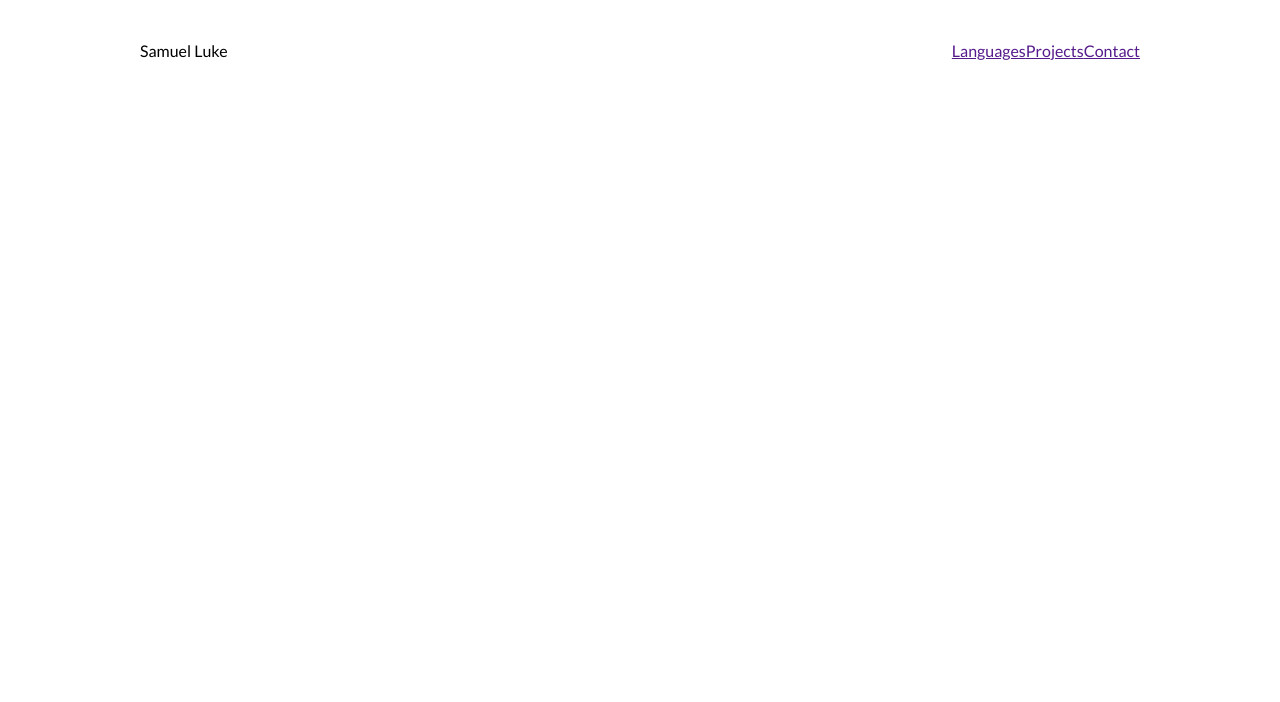
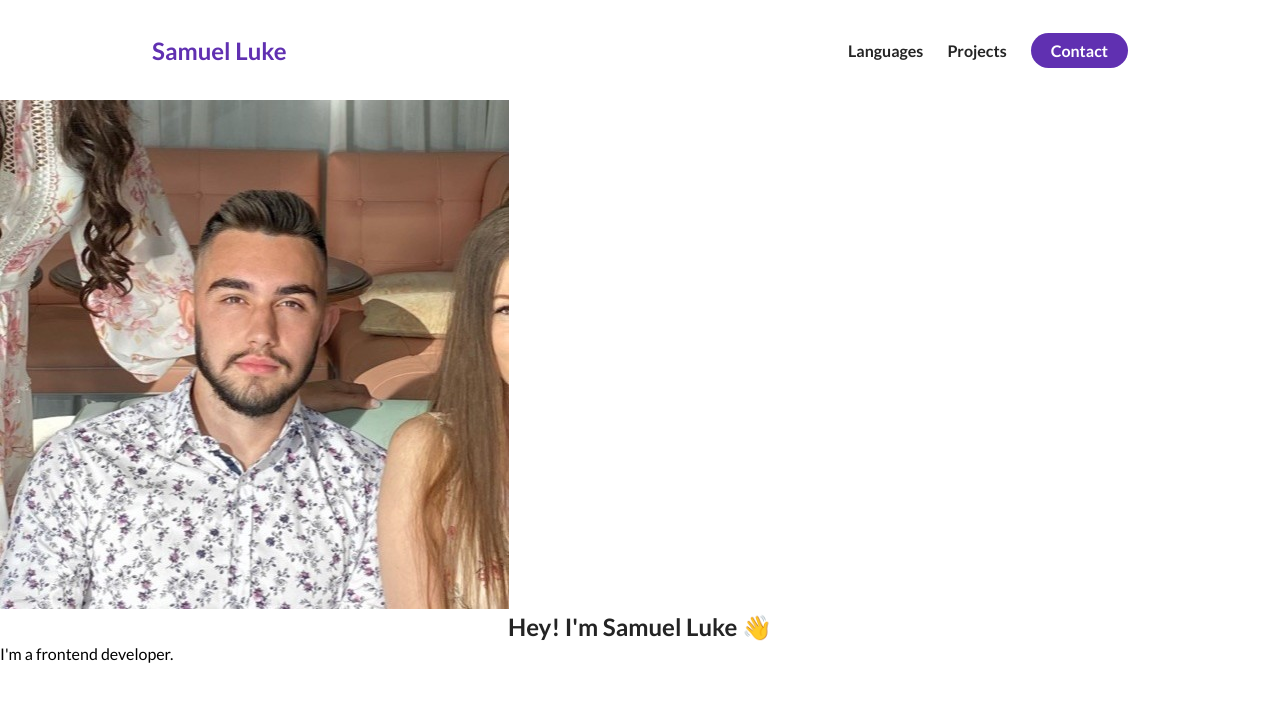
Before and after one commit to Snoopytoop/E-portfolio, a plain HTML site: page index.html in a window 1280 px wide. Drawn offline with Linux system fonts and the light colour scheme.

Commit message:
added some more content

```diff
--- a/index.html
+++ b/index.html
@@ -15,31 +15,37 @@
           <li>
             <a
               href=""
-              class="
-              nav__link--anchor
-              link__hover-effect
-              link__hover-effect--black"
-            >Languages</a>
+              class="nav__link--anchor link__hover-effect link__hover-effect--black"
+              >Languages</a
+            >
           </li>
           <li>
             <a
               href=""
-              class="
-              nav__link--anchor
-              link__hover-effect
-              link__hover-effect--black"
-            >Projects</a>
+              class="nav__link--anchor link__hover-effect link__hover-effect--black"
+              >Projects</a
+            >
           </li>
           <li>
-            <a
-              href=""
-              class="
-              nav__link--anchor
-              nav__link--anchor-primary"
-            >Contact</a>
+            <a href="" class="nav__link--anchor nav__link--anchor-primary"
+              >Contact</a
+            >
           </li>
         </ul>
       </nav>
+      <div>
+        <div class="about-me__info row">
+          <div class="about-me__info--container">
+            <figure class="about-me__picture--mask">
+              <img src="./assets/me.jpeg" alt="Picture of me" />
+            </figure>
+            <h1 class="about-me__info--title">
+              Hey! I'm <span class="text--purple">Samuel Luke</span> 👋
+            </h1>
+            <p class="about-me__info--para">I'm a frontend developer.</p>
+          </div>
+        </div>
+      </div>
     </section>
   </body>
 </html>
--- a/style.css
+++ b/style.css
@@ -1,13 +1,19 @@
-@import url('https://fonts.googleapis.com/css2?family=Lato:wght@400;700&display=swap');
+@import url("https://fonts.googleapis.com/css2?family=Lato:wght@400;700&display=swap");
 
 * {
   margin: 0;
   padding: 0;
   box-sizing: border-box;
-    font-family: 'Lato', sans-serif;
+  font-family: "Lato", sans-serif;
 }
 
-h1, h2, h3, h4, h5, h6, span {
+h1,
+h2,
+h3,
+h4,
+h5,
+h6,
+span {
   color: #242424;
   text-align: center;
   line-height: 1.25;
@@ -37,3 +43,29 @@ nav {
 .nav__link--list {
   display: flex;
 }
+
+.nav__link--anchor {
+  margin: 0 12px;
+  color: #242424;
+  text-decoration: none;
+  font-weight: 700;
+}
+
+.nav__link--anchor-primary {
+  background-color: #6030b1;
+  padding: 8px 20px;
+  border-radius: 50px;
+  color: white;
+  transition: all 300ms;
+}
+
+.nav__link--anchor-primary:hover {
+  background-color: #5d3eff;
+}
+
+.personal__logo {
+    font-size: 24px;
+    color: #6030b1;
+    margin: 0 12px;
+    font-weight: bold;
+}
```
Also changed, not shown: assets/chat.png (added), assets/dashboard.png (added), assets/logo.svg (added), assets/loopit.png (added), assets/me.jpeg (added), assets/undraw_websites.svg (added), 1 other file. Lines whose indentation alone changed are shown as unchanged.
